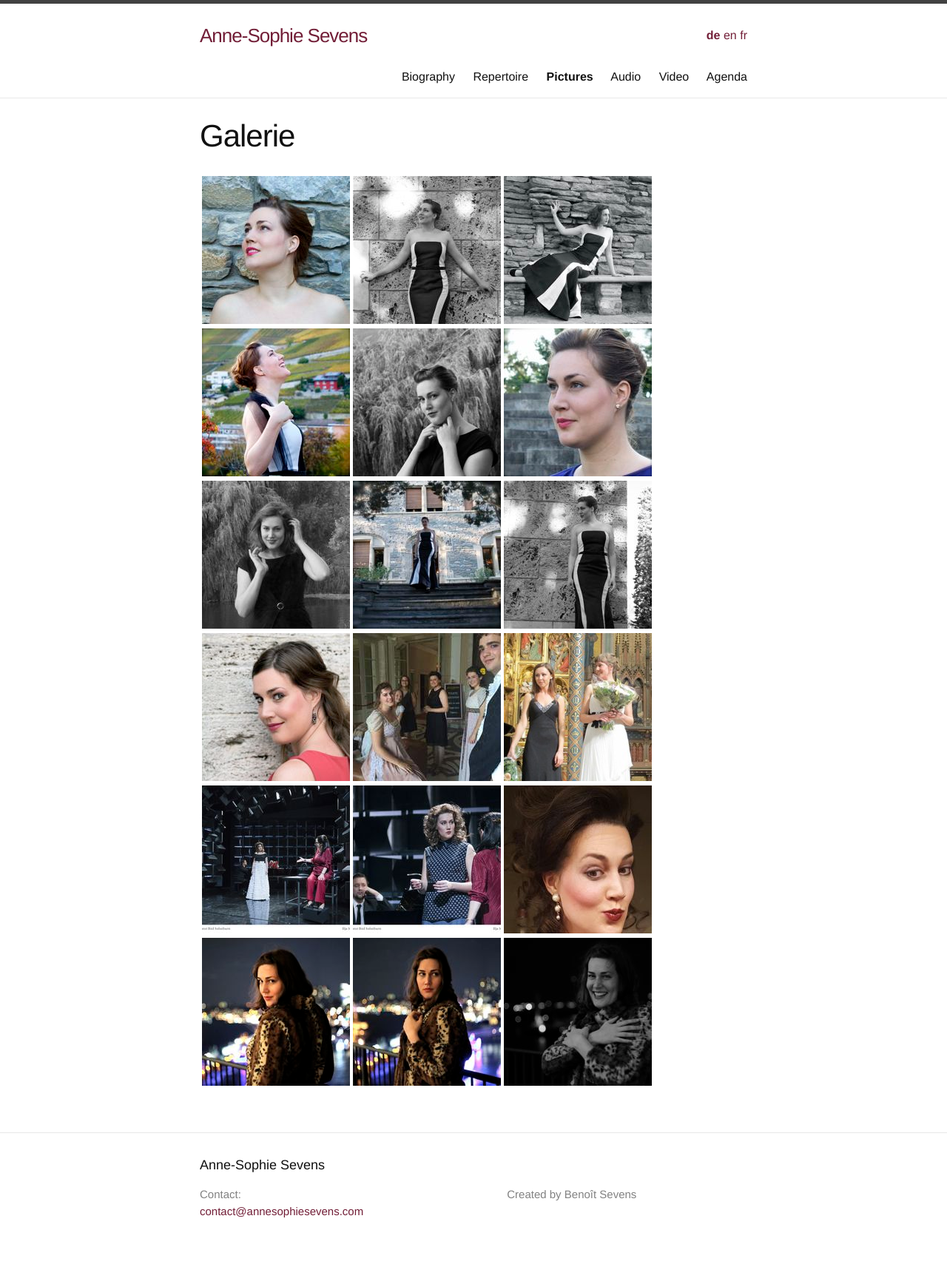
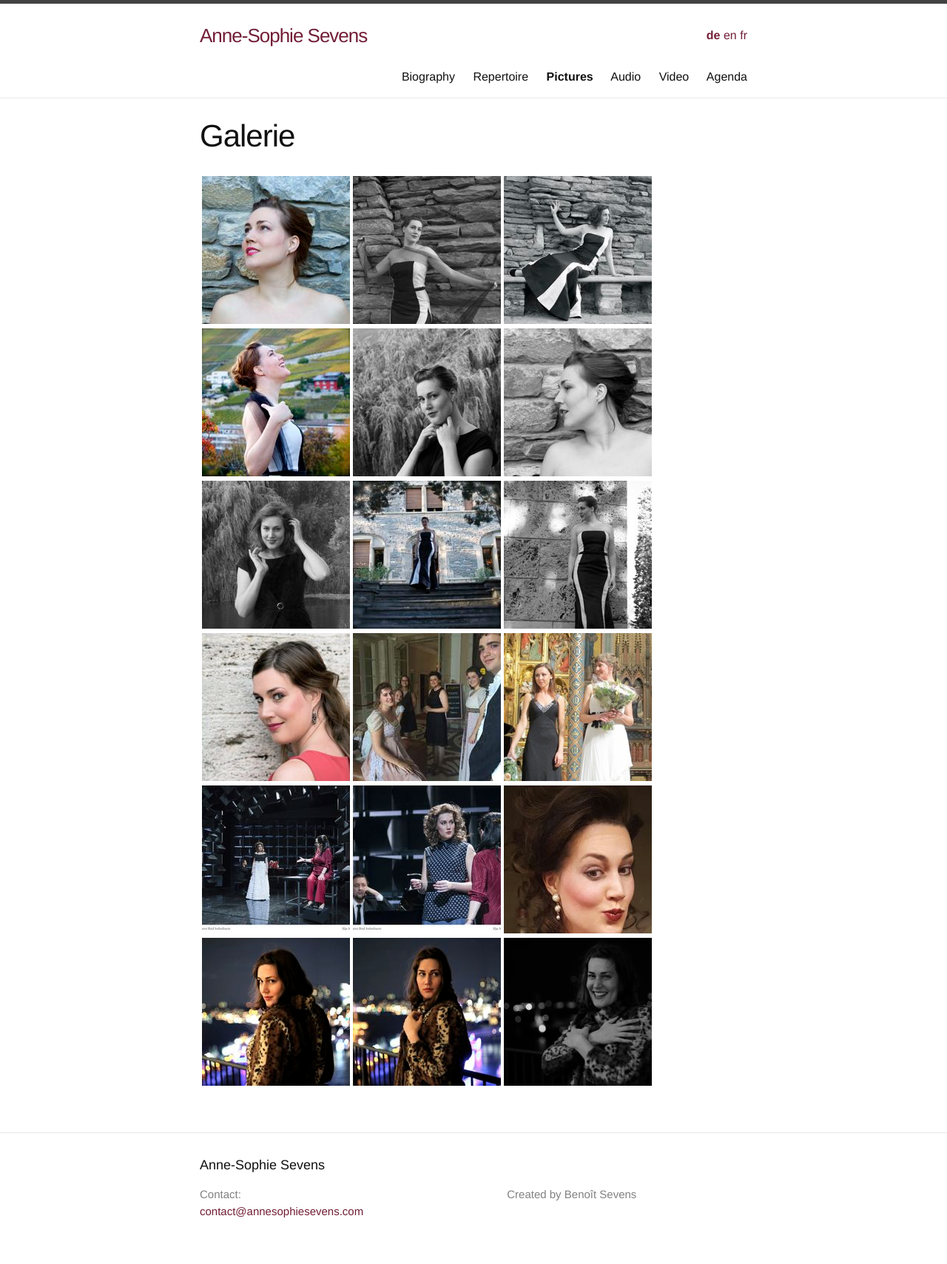
Before and after one commit to annesophie-sevens/annesophie-sevens.github.io, a Jekyll site: the page built from pictures-de.md, in a window 1280 px wide. Shown: the whole page at 74% size. Built offline with Jekyll 4.4.1, drawn with Linux system fonts in a browser that asks for light colours.

Commit message:
Update pictures-de.md

```diff
--- a/pictures-de.md
+++ b/pictures-de.md
@@ -6,9 +6,9 @@ lang: de
 ref: pictures
 ---
 
-| <a href="/assets/a10.jpg"> ![]({{ site.baseurl }}/assets/a10-thumbnail.jpg) </a> | <a href="/assets/a8.jpg"> ![]({{ site.baseurl }}/assets/a8-thumbnail.jpg) </a> | <a href="/assets/a6.jpg">  ![]({{ site.baseurl }}/assets/a6-thumbnail.jpg) </a> |
+| <a href="/assets/a10.jpg"> ![]({{ site.baseurl }}/assets/a10-thumbnail.jpg) </a> | <a href="/assets/a5.jpg"> ![]({{ site.baseurl }}/assets/a5-thumbnail.jpg) </a> | <a href="/assets/a6.jpg">  ![]({{ site.baseurl }}/assets/a6-thumbnail.jpg) </a> |
 
-| <a href="/assets/a4.jpg"> ![]({{ site.baseurl }}/assets/a4-thumbnail.jpg) </a> | <a href="/assets/a11.jpg"> ![]({{ site.baseurl }}/assets/a11-thumbnail.jpg) </a> | <a href="/assets/a9.jpg">![]({{ site.baseurl }}/assets/a9-thumbnail.jpg) </a> |
+| <a href="/assets/a4.jpg"> ![]({{ site.baseurl }}/assets/a4-thumbnail.jpg) </a> | <a href="/assets/a11.jpg"> ![]({{ site.baseurl }}/assets/a11-thumbnail.jpg) </a> | <a href="/assets/a2.jpg">![]({{ site.baseurl }}/assets/a2-thumbnail.jpg) </a> |
 
 |  <a href="/assets/a14.jpg">  ![]({{ site.baseurl }}/assets/a14-thumbnail.jpg) </a> | <a href="/assets/a7.jpg"> ![]({{ site.baseurl }}/assets/a7-thumbnail.jpg) </a>|<a href="/assets/a1.jpg"> ![]({{ site.baseurl }}/assets/a1-thumbnail.jpg) </a>|
 
```
